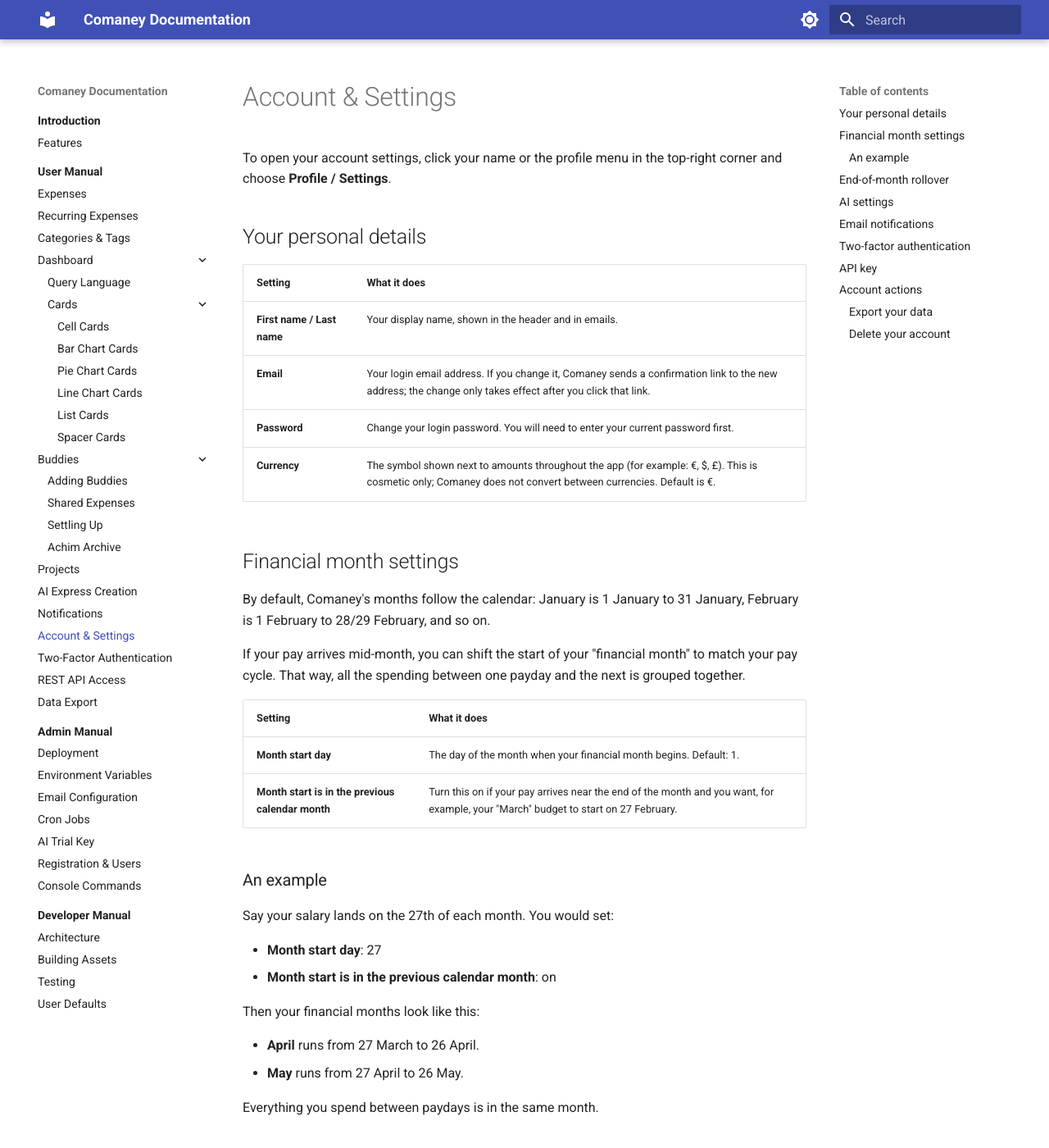
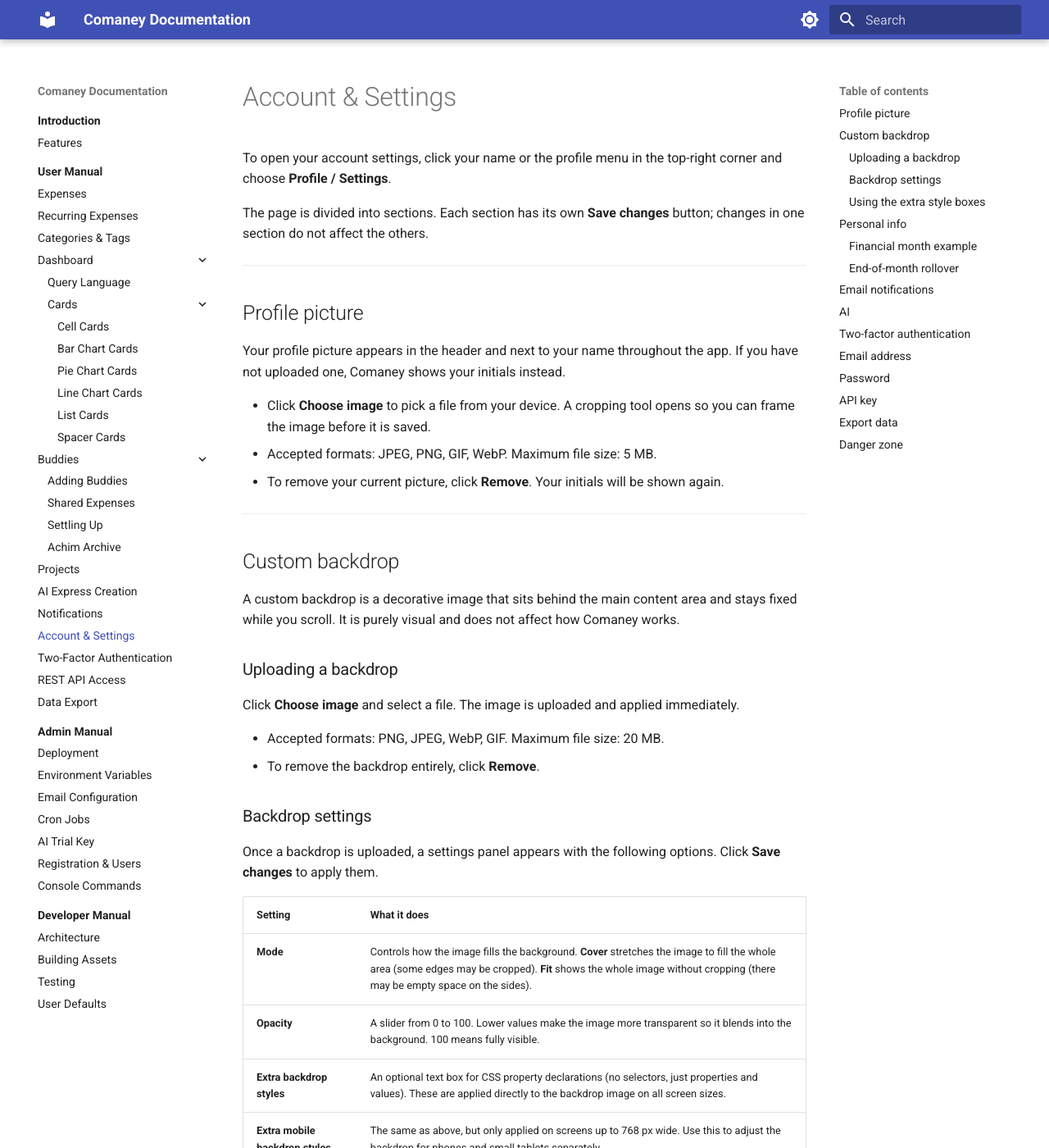
Before and after one commit to Leonetienne/Comaney, an MkDocs documentation site: the page built from docs/src/docs/user-manual/account-settings.md, in a window 1280 px wide and 1400 px high. Shown: the whole window at 82% size. Built offline with MkDocs 1.6.1 and Material for MkDocs 9.7.7, drawn with Linux system fonts in a browser that asks for light colours; some of the changed text lies outside the part shown.

Commit message:
docs: profile settings

````diff
--- a/docs/src/docs/user-manual/account-settings.md
+++ b/docs/src/docs/user-manual/account-settings.md
@@ -2,85 +2,177 @@
 
 To open your account settings, click your name or the profile menu in the top-right corner and choose **Profile / Settings**.
 
-## Your personal details
+The page is divided into sections. Each section has its own **Save changes** button; changes in one section do not affect the others.
+
+---
+
+## Profile picture
+
+Your profile picture appears in the header and next to your name throughout the app. If you have not uploaded one, Comaney shows your initials instead.
+
+- Click **Choose image** to pick a file from your device. A cropping tool opens so you can frame the image before it is saved.
+- Accepted formats: JPEG, PNG, GIF, WebP. Maximum file size: 5 MB.
+- To remove your current picture, click **Remove**. Your initials will be shown again.
+
+---
+
+## Custom backdrop
+
+A custom backdrop is a decorative image that sits behind the main content area and stays fixed while you scroll. It is purely visual and does not affect how Comaney works.
+
+### Uploading a backdrop
+
+Click **Choose image** and select a file. The image is uploaded and applied immediately.
+
+- Accepted formats: PNG, JPEG, WebP, GIF. Maximum file size: 20 MB.
+- To remove the backdrop entirely, click **Remove**.
+
+### Backdrop settings
+
+Once a backdrop is uploaded, a settings panel appears with the following options. Click **Save changes** to apply them.
+
+| Setting | What it does |
+|---|---|
+| **Mode** | Controls how the image fills the background. **Cover** stretches the image to fill the whole area (some edges may be cropped). **Fit** shows the whole image without cropping (there may be empty space on the sides). |
+| **Opacity** | A slider from 0 to 100. Lower values make the image more transparent so it blends into the background. 100 means fully visible. |
+| **Extra backdrop styles** | An optional text box for CSS property declarations (no selectors, just properties and values). These are applied directly to the backdrop image on all screen sizes. |
+| **Extra mobile backdrop styles** | The same as above, but only applied on screens up to 768 px wide. Use this to adjust the backdrop for phones and small tablets separately. |
+
+### Using the extra style boxes
+
+You can type standard CSS properties into these boxes to fine-tune how the backdrop looks. You do not need to be a developer to use simple values, but if you are not sure, leaving these boxes empty is perfectly fine.
+
+**Example uses:**
+
+```
+filter: blur(4px);
+```
+Softens the image so it is less distracting behind the content.
+
+```
+transform: scale(1.05);
+```
+Zooms the image in slightly to avoid a thin gap at the edges when blur is applied.
+
+```
+object-position: center top;
+```
+In the mobile box: shifts the focal point of the image towards the top on small screens.
+
+Changes in these boxes are previewed live in the page as you type, so you can see the effect before saving.
+
+---
+
+## Personal info
 
 | Setting | What it does |
 |---|---|
 | **First name / Last name** | Your display name, shown in the header and in emails. |
-| **Email** | Your login email address. If you change it, Comaney sends a confirmation link to the new address; the change only takes effect after you click that link. |
-| **Password** | Change your login password. You will need to enter your current password first. |
 | **Currency** | The symbol shown next to amounts throughout the app (for example: €, $, £). This is cosmetic only; Comaney does not convert between currencies. Default is €. |
+| **Month starts on day** | The day of the month when your financial month begins. Default: 1. |
+| **In the previous calendar month** | Turn this on if your pay arrives near the end of the month. For example, if your month starts on the 27th with this option on, your April would run from 27 March to 26 April. |
+| **At month end, unspent allowance should** | What happens to any leftover budget at the end of a financial month. See [End-of-month rollover](#end-of-month-rollover) below. |
 
-## Financial month settings
+A small preview under the month settings shows you the exact date ranges your financial months will cover, so you can check the result before saving.
 
-By default, Comaney's months follow the calendar: January is 1 January to 31 January, February is 1 February to 28/29 February, and so on.
+### Financial month example
 
-If your pay arrives mid-month, you can shift the start of your "financial month" to match your pay cycle. That way, all the spending between one payday and the next is grouped together.
-
-| Setting | What it does |
-|---|---|
-| **Month start day** | The day of the month when your financial month begins. Default: 1. |
-| **Month start is in the previous calendar month** | Turn this on if your pay arrives near the end of the month and you want, for example, your "March" budget to start on 27 February. |
-
-### An example
-
-Say your salary lands on the 27th of each month. You would set:
-
-- **Month start day**: 27
-- **Month start is in the previous calendar month**: on
-
-Then your financial months look like this:
+Say your salary arrives on the 27th of each month. Set **Month starts on day** to 27 and turn on **In the previous calendar month**. Your months then look like this:
 
 - **April** runs from 27 March to 26 April.
 - **May** runs from 27 April to 26 May.
 
-Everything you spend between paydays is in the same month.
+Everything you spend between paydays is grouped in the same month.
 
-## End-of-month rollover
-
-This setting controls what happens to any money left in your budget at the end of a financial month.
+### End-of-month rollover
 
 | Option | What happens |
 |---|---|
-| **Do nothing** | Each month starts fresh. This is the right choice for most people. |
-| **Deposit to savings** | Comaney automatically adds a savings deposit for the leftover amount, recording that the surplus has been moved into savings. |
-| **Carry over** | Comaney adds an income entry in the next month for the leftover amount, so it shows up in next month's budget. |
+| **be dropped** | Each month starts fresh. This is the right choice for most people. |
+| **be deposited as savings** | Comaney automatically adds a savings deposit for the leftover amount. |
+| **carry over to next month** | Comaney adds an income entry in the next month for the leftover amount so it shows up in next month's budget. |
 
-## AI settings
+---
 
-These settings are for the [AI Express Creation](ai-express-creation.md) feature.
+## Email notifications
+
+The top checkbox, **Enable email notifications**, is the master switch. When it is off, no notification emails are sent at all.
+
+When the master switch is on, you can turn individual notification types on or off independently:
+
+| Notification | When it is sent |
+|---|---|
+| **Expense due date reminders (upcoming and overdue)** | A reminder before or after the due date of an expense that has reminders enabled. |
+| **Expense marked as paid** | When someone marks one of your expenses as paid. |
+| **Added to, updated in, or removed from a shared expense** | When you are added, changed, or removed as a participant on a shared expense. |
+| **A shared expense was assigned to you as upfront payer** | When someone sets you as the person who paid upfront for a shared expense. |
+| **A participant approved or rejected your shared expense** | When a participant confirms or declines their share of an expense you created. |
+| **Settlement requests and confirmations** | When a settlement is proposed or confirmed in a shared project. |
+| **Group membership changes** | When someone joins or leaves a project you are part of. |
+
+Invite emails are always sent, regardless of these settings.
+
+---
+
+## AI
+
+These settings control the [AI Express Creation](ai-express-creation.md) feature.
 
 | Setting | What it does |
 |---|---|
-| **Anthropic API key** | Your personal API key from Anthropic. If you add this, the AI feature uses your key exclusively, with no usage limits in Comaney (Anthropic's own billing still applies). |
-| **AI custom instructions** | Text you add here is passed to the AI before it processes your receipt or description. Use it to tell the AI your preferred categories, tags, or any rules you want it to follow. |
+| **Anthropic API key** | Your personal API key from Anthropic. If you add one, the AI feature uses your key with no usage limit in Comaney (Anthropic's own billing still applies). The key is stored securely and only the last four characters are shown after saving. |
+| **Custom instructions** | Text passed to the AI before it processes your receipt or description. Use it to set rules for how expenses should be categorised or tagged. |
 
 **Example custom instructions:**
+
 ```
 When I shop at REWE, use the category "Groceries" and add the tag "REWE".
 Group individual grocery items into a single expense unless they belong to different categories.
 ```
 
-## Email notifications
-
-| Setting | What it does |
-|---|---|
-| **Email notifications** | The master switch for all reminder emails. When turned off, no reminders are sent for any expense, even if individual expenses have notifications enabled. |
+---
 
 ## Two-factor authentication
 
-See [Two-Factor Authentication](two-factor-auth.md) for the full guide. Your current status (on or off) is shown on this settings page, with a link to set it up or disable it.
+Your current status (on or off) is shown here, with a link to set it up or turn it off. See [Two-Factor Authentication](two-factor-auth.md) for the full guide.
+
+---
+
+## Email address
+
+Your current email address is shown at the top of this section. To change it:
+
+1. Enter the new address in the **New email address** field.
+2. Enter your current password to confirm the change.
+3. Click **Update email**.
+
+Comaney sends a confirmation link to the new address. The change only takes effect after you click that link. Until then, your old address remains active and a "pending confirmation" notice is shown.
+
+---
+
+## Password
+
+To change your password, enter your current password and then your new password twice. Click **Update password** to save.
+
+---
 
 ## API key
 
-See [REST API Access](api-access.md). From this page you can generate or revoke the key that allows other apps to connect to your Comaney account.
+An API key lets other apps or scripts access your Comaney account without logging in. See [REST API Access](api-access.md) for full details.
 
-## Account actions
+- If you have no key yet, click **Generate API key** to create one.
+- Once generated, the key is shown in a text box. Click the copy icon to copy it to your clipboard.
+- **Regenerate** replaces the current key with a new one. Any app using the old key will stop working until you update it there.
+- **Revoke** deletes the key entirely and disables API access.
 
-### Export your data
+---
 
-Click **Export account data** to download a complete copy of your account: all expenses, recurring expenses, categories, and tags. This is useful as a backup, or if you want to analyse your data in a spreadsheet.
+## Export data
 
-### Delete your account
+Click **Export as ZIP** to download a ZIP archive containing CSV files with all your expenses, recurring expenses, categories, and tags. This is useful as a backup or for analysis in a spreadsheet.
 
-Click **Delete account** to permanently remove your account and everything in it. This cannot be undone. You will be asked to confirm your password before the deletion goes through.
+---
+
+## Danger zone
+
+Click **Delete account** to permanently remove your account and all data associated with it. This cannot be undone. You will be taken to a confirmation page before anything is deleted.
````
